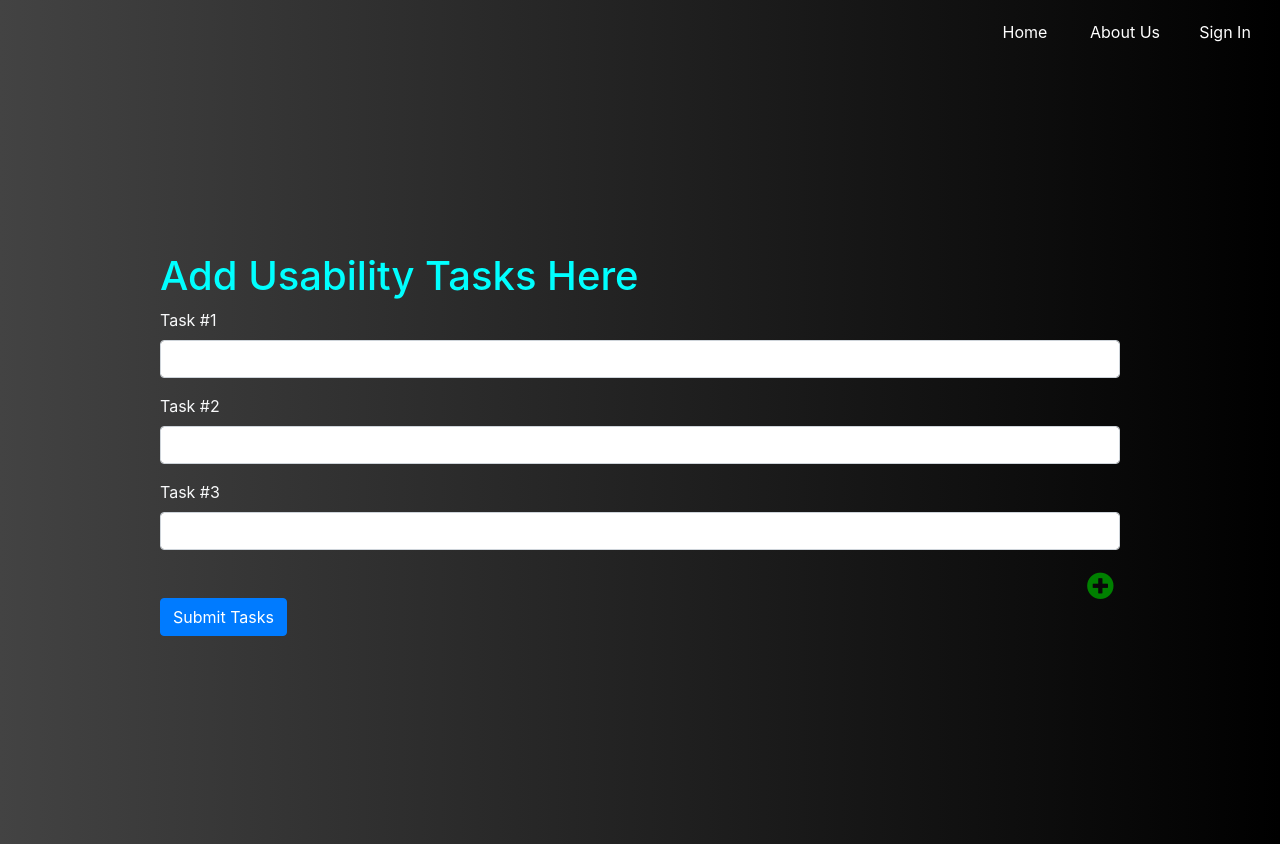
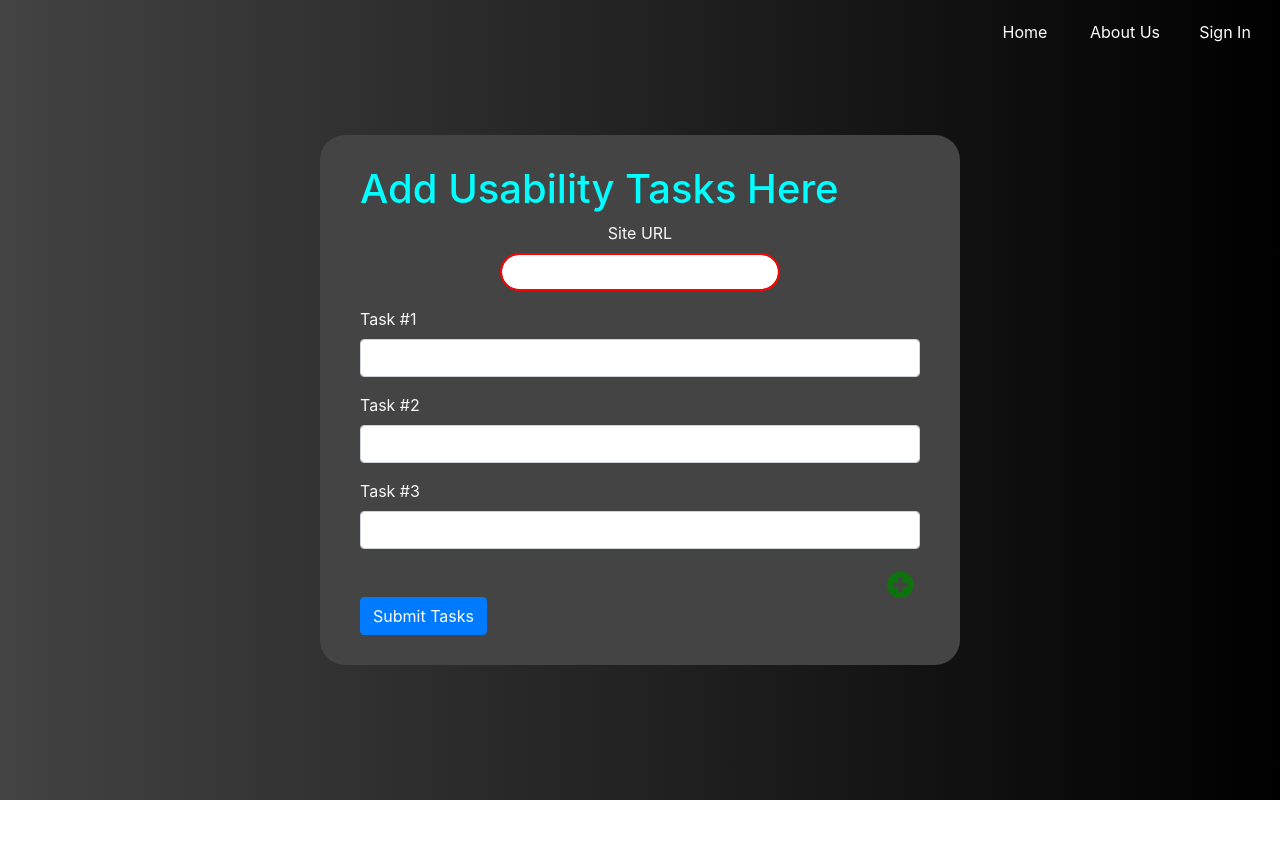
Before and after one commit to KennyStephens/senior-project, a Vue app: page / in a window 1280 px wide. Both pictures are taken after a click on the button "Get Started". After the commit the page ends 800 px from the top, so only its background shows below. Built offline with nearby package versions, Linux system fonts and the light colour scheme.

Commit message:
Added URl input to form and made some adjustments to the navbar

```diff
--- a/package.json
+++ b/package.json
@@ -8,6 +8,7 @@
     "lint": "vue-cli-service lint"
   },
   "dependencies": {
+    "npm": "^6.4.1",
     "vue": "^2.5.17"
   },
   "devDependencies": {
--- a/src/components/Form.vue
+++ b/src/components/Form.vue
@@ -2,6 +2,10 @@
   <div id="form">
     <h1>Add Usability Tasks Here</h1>
     <form>
+      <div class="form-group siteURL">
+        <label class="text-light">Site URL</label>
+        <input type="text" class="form-control siteURL" id="exampleInputEmail1" aria-describedby="emailHelp">
+      </div>
       <div class="form-group">
         <label class="text-light">Task #1</label>
         <input type="text" class="form-control" id="exampleInputEmail1" aria-describedby="emailHelp">
@@ -74,8 +78,11 @@ export default {
   }
 
   #form {
-    width: 75%;
+    width: 50%;
     text-align: left;
+    background: #444;
+    padding: 30px 40px;
+    border-radius: 25px;
   }
 
   #add-button {
@@ -85,9 +92,10 @@ export default {
     font-size: 1.7rem;
     display: block;
     float: right;
+    opacity: .8;
 
     &:hover {
-      opacity: .8;
+      opacity: 1;
     }
   }
 
@@ -95,4 +103,21 @@ export default {
     display: block;
     margin-top: 3em;
   }
+
+  .siteURL {
+    text-align: center;
+
+    input {
+    border-radius: 99px;
+    border: 2px solid red;
+    width: 50%;
+    margin: 0 auto;
+    }
+  }
+
+  input {
+    border-radius: 99px;
+    border: 2px solid red;
+    width: 50%;
+  }
 </style>
--- a/src/components/Home.vue
+++ b/src/components/Home.vue
@@ -33,7 +33,7 @@ export default {
   },
   data: function() {
     return {
-      title: 'Welcome to Usable',
+      title: 'Welcome to Usabl',
       display: {
         display: true,
         formDisplay: false
--- a/src/components/Navbar.vue
+++ b/src/components/Navbar.vue
@@ -11,7 +11,7 @@
 export default {
   data: function() {
     return {
-      navItems: ['Home', 'About Us', 'Sign In']
+      navItems: ['Home', 'About Us', 'Sign In'],
     }
   }
 }
@@ -19,7 +19,8 @@ export default {
 
 <style lang="scss" scoped>
   ul {
-    float: right;
+    position: absolute;
+    right: 0;
     padding: 20px 5px 0 0;
     margin-bottom: 0;
 
```
Also changed, not shown: 1 other file (tests, documents, lock files or other folders). Lines whose indentation alone changed are shown as unchanged.
